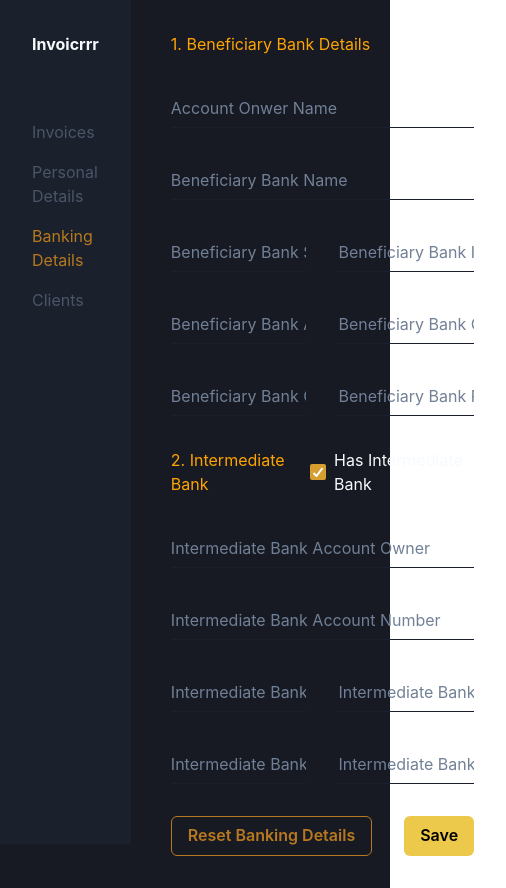
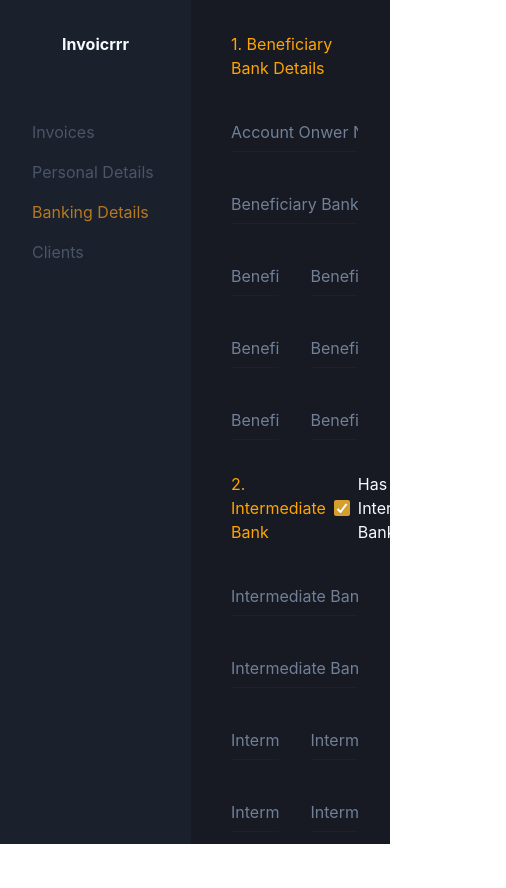
Before and after one commit to fischerafael/invoicrrr-use-reducer, a Next.js app: page /dashboard/banking-details in a window 390 px wide. Shown: the whole page, 506 px wide, since content can reach past the window. After the commit the page ends 844 px from the top, so only its background shows below. Built offline with nearby package versions, Linux system fonts and the light colour scheme.

Commit message:
feat: main section is responsive now

```diff
--- a/src/components/DashboardTemplate/index.tsx
+++ b/src/components/DashboardTemplate/index.tsx
@@ -29,7 +29,14 @@
         {sidebar}
       </VStack>
 
-      <VStack w="full" maxW="gray.100" align="flex-start" p="8">
+      <VStack
+        w="full"
+        maxW="gray.100"
+        align="flex-start"
+        p="8"
+        h="100vh"
+        overflowY="auto"
+      >
         {main}
       </VStack>
     </HStack>
```
